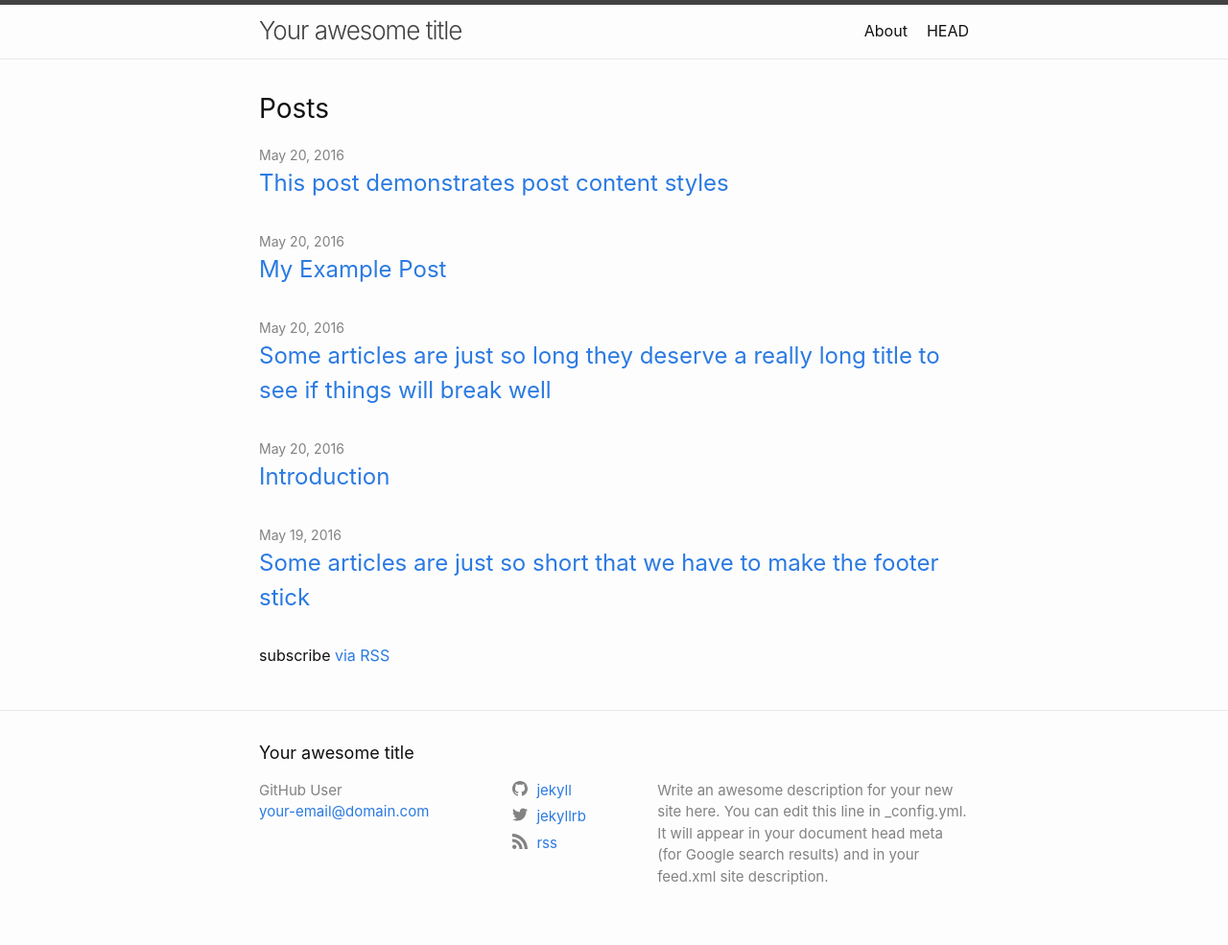
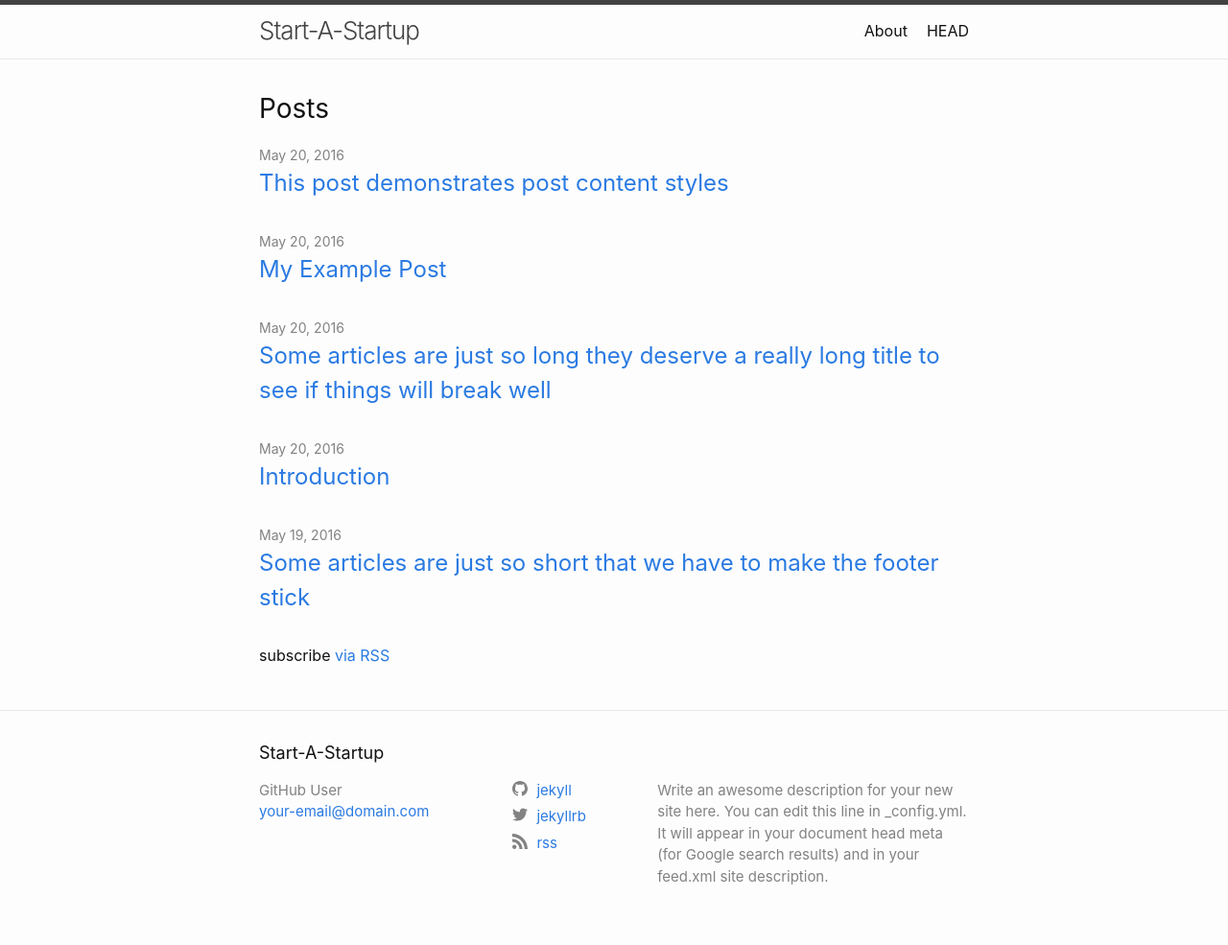
Before and after one commit to Start-A-Startup/start-a-startup-website, a Jekyll site: the page built from index.md, in a window 1280 px wide. Shown: the whole page at 96% size. Built offline with Jekyll 4.4.1, drawn with Linux system fonts in a browser that asks for light colours.

Commit message:
Update _config.yml

```diff
--- a/_config.yml
+++ b/_config.yml
@@ -1,4 +1,4 @@
-title: Your awesome title
+title: Start-A-Startup
 author: GitHub User
 email: your-email@domain.com
 description: > # this means to ignore newlines until "twitter_username:"
```
